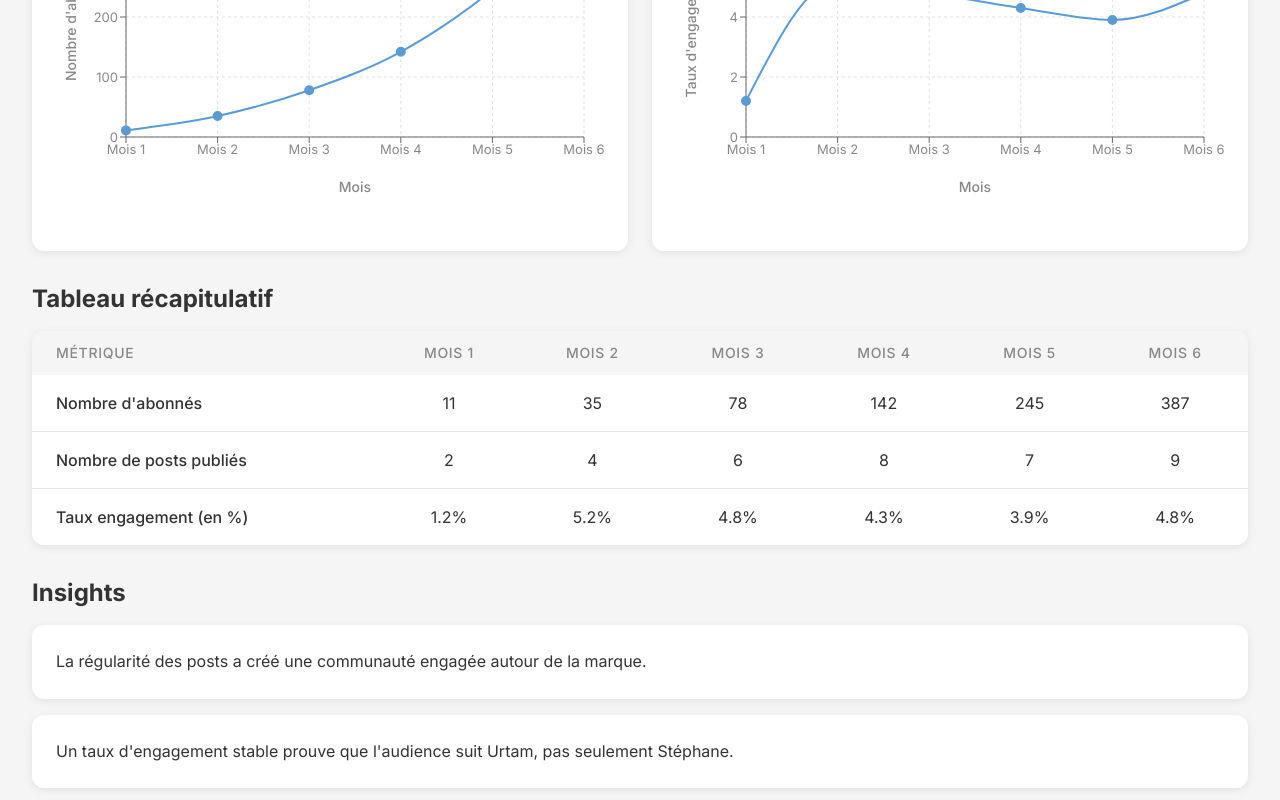
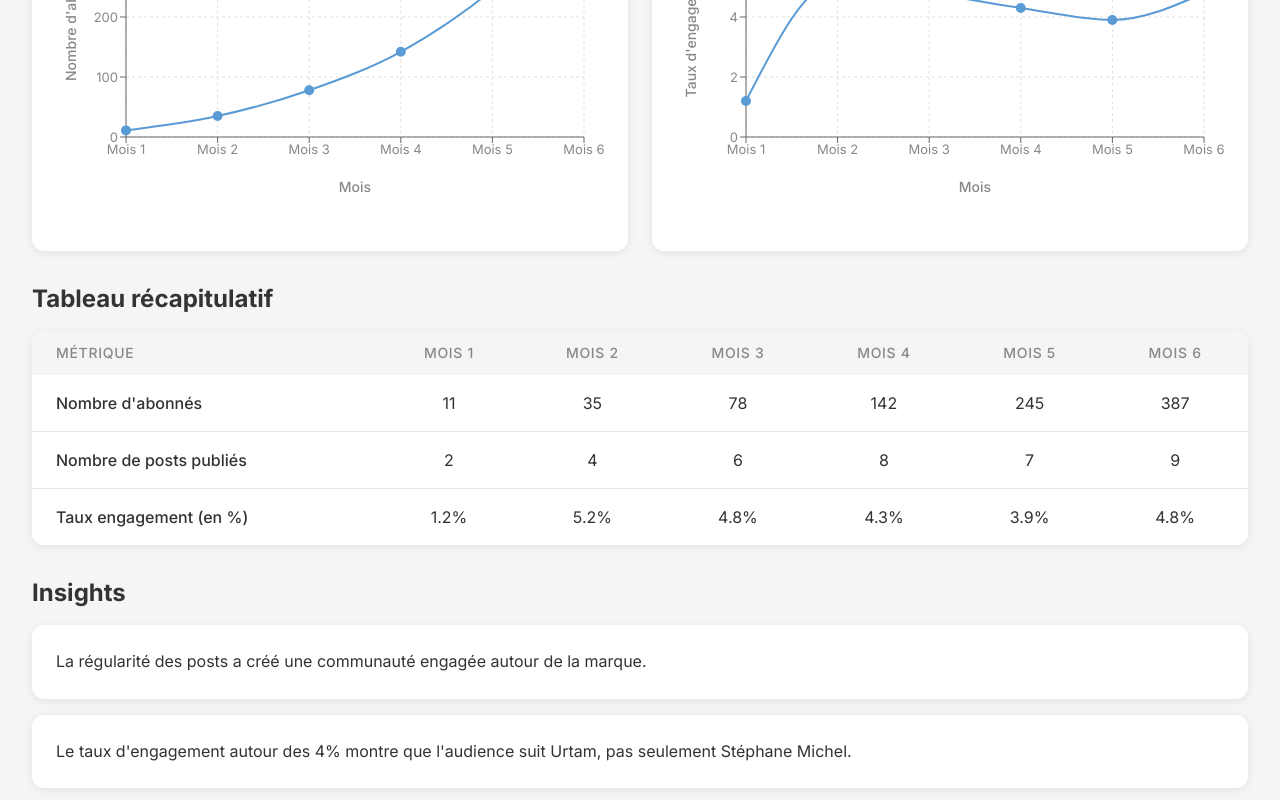
Before and after one commit to MaxDecVw/urtam-dashboard, a Next.js app: page /resultats in a window 1280 px wide. Shown: the part 996-1796 px from the top of the page. Built offline with nearby package versions, Linux system fonts and the light colour scheme.

Commit message:
Update insight text on page 2

```diff
--- a/app/resultats/page.tsx
+++ b/app/resultats/page.tsx
@@ -310,7 +310,7 @@ export default function ResultatsPage() {
             {/* Card 2 */}
             <div className="bg-white p-6" style={{ borderRadius: '12px', boxShadow: '0 2px 8px rgba(0,0,0,0.08)' }}>
               <p className="text-base" style={{ color: '#333333', lineHeight: '1.6' }}>
-                Un taux d'engagement stable prouve que l'audience suit Urtam, pas seulement Stéphane.
+                Le taux d'engagement autour des 4% montre que l'audience suit Urtam, pas seulement Stéphane Michel.
               </p>
             </div>
           </div>
```
